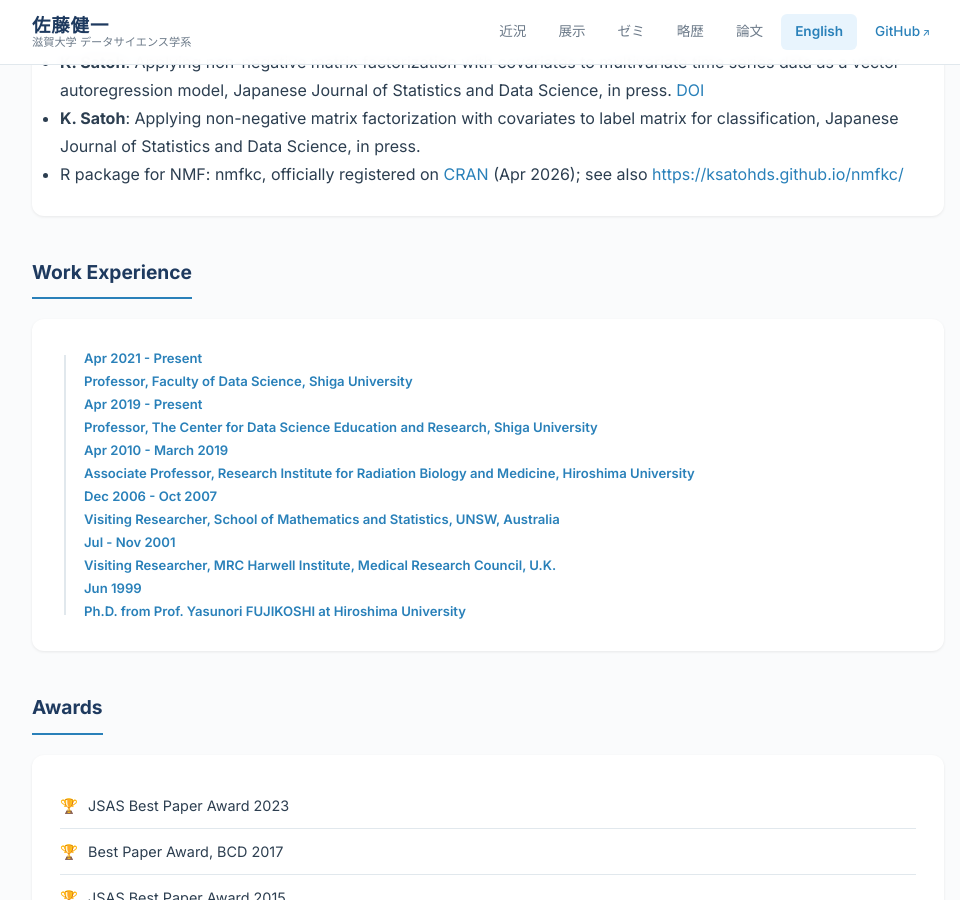
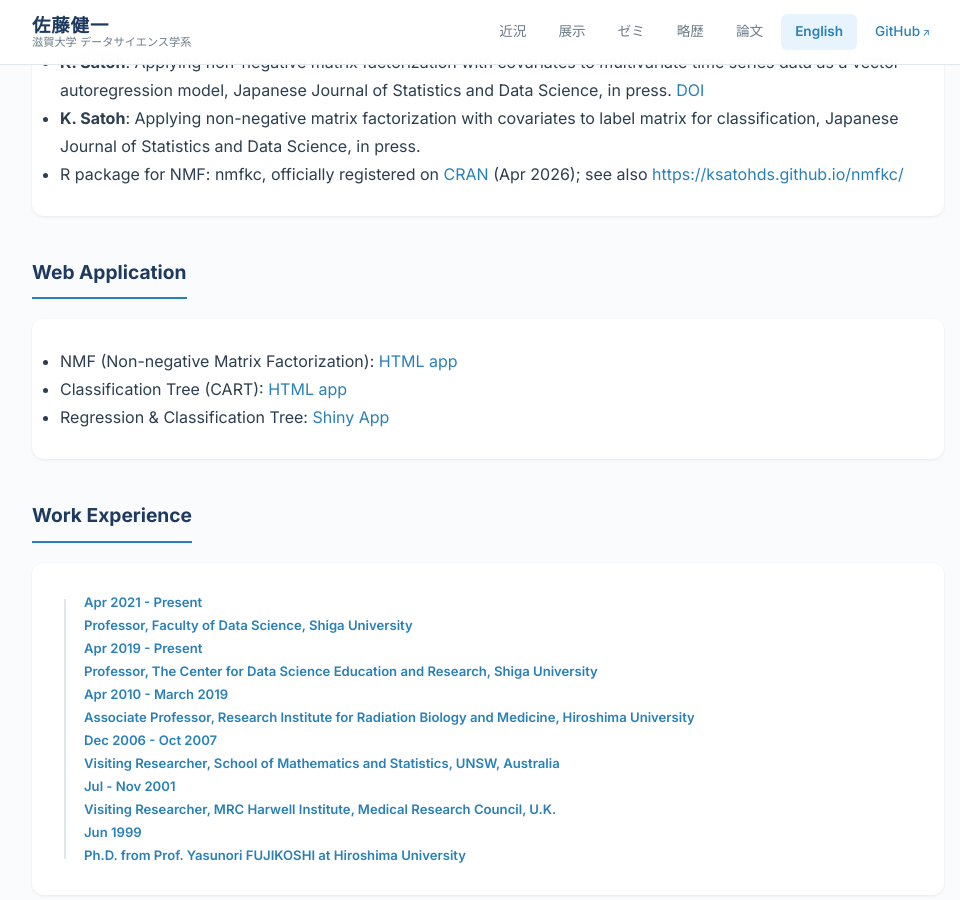
Before and after one commit to ksatohds/ksatohds.github.io, a Jekyll site: the page built from english.md, in a window 1280 px wide and 900 px high, scrolled down 1004 px. Shown: the whole window, without its empty margins (152-1112 px from the left). Built offline with Jekyll 4.4.1, drawn with Linux system fonts in a browser that asks for light colours.

Commit message:
20260704 add Web Application section to english page (2 HTML apps + Shiny)
Co-Authored-By: Claude Opus 4.8 (1M context) <noreply@anthropic.com>

```diff
--- a/english.md
+++ b/english.md
@@ -42,6 +42,18 @@ title: English
       <li><strong class="author-highlight">K. Satoh</strong>: Applying non-negative matrix factorization with covariates to multivariate time series data as a vector autoregression model, Japanese Journal of Statistics and Data Science, in press. <a class="pub-link" href="https://doi.org/10.1007/s42081-025-00314-0">DOI</a></li>
       <li><strong class="author-highlight">K. Satoh</strong>: Applying non-negative matrix factorization with covariates to label matrix for classification, Japanese Journal of Statistics and Data Science, in press.</li>
       <li>R package for NMF: nmfkc, officially registered on <a href="https://cran.r-project.org/web/packages/nmfkc/index.html">CRAN</a> (Apr 2026); see also <a href="https://ksatohds.github.io/nmfkc/">https://ksatohds.github.io/nmfkc/</a></li>
+    </ul>
+  </div>
+</div>
+
+<div class="section">
+  <h2 class="section-title">Web Application</h2>
+
+  <div class="card">
+    <ul>
+      <li>NMF (Non-negative Matrix Factorization): <a href="{{ '/html_app/nmf_app.html' | relative_url }}?lang=en">HTML app</a></li>
+      <li>Classification Tree (CART): <a href="{{ '/html_app/class_tree.html' | relative_url }}?lang=en">HTML app</a></li>
+      <li>Regression &amp; Classification Tree: <a href="https://kenichi-satoh.shinyapps.io/CART/">Shiny App</a></li>
     </ul>
   </div>
 </div>
```
